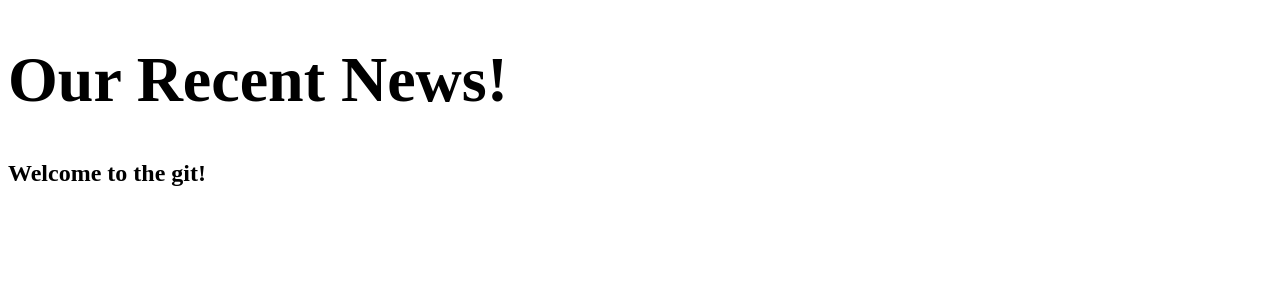
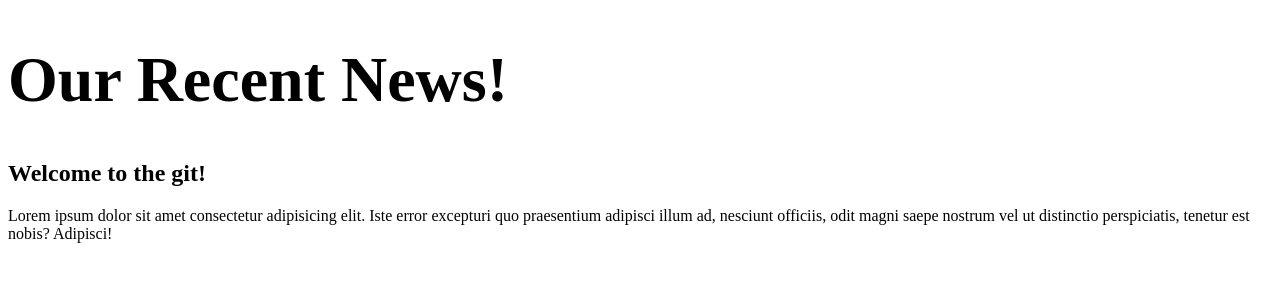
Before and after one commit to suraj122/my-first-repo, a plain HTML site: page news.html in a window 1280 px wide. Drawn offline with Linux system fonts and the light colour scheme.

Commit message:
Add modification

```diff
--- a/news.html
+++ b/news.html
@@ -11,6 +11,12 @@
     <h1>Our Recent News!</h1>
     <article>
       <h2>Welcome to the git!</h2>
+      <p>
+        Lorem ipsum dolor sit amet consectetur adipisicing elit. Iste error
+        excepturi quo praesentium adipisci illum ad, nesciunt officiis, odit
+        magni saepe nostrum vel ut distinctio perspiciatis, tenetur est nobis?
+        Adipisci!
+      </p>
     </article>
   </body>
 </html>
```
